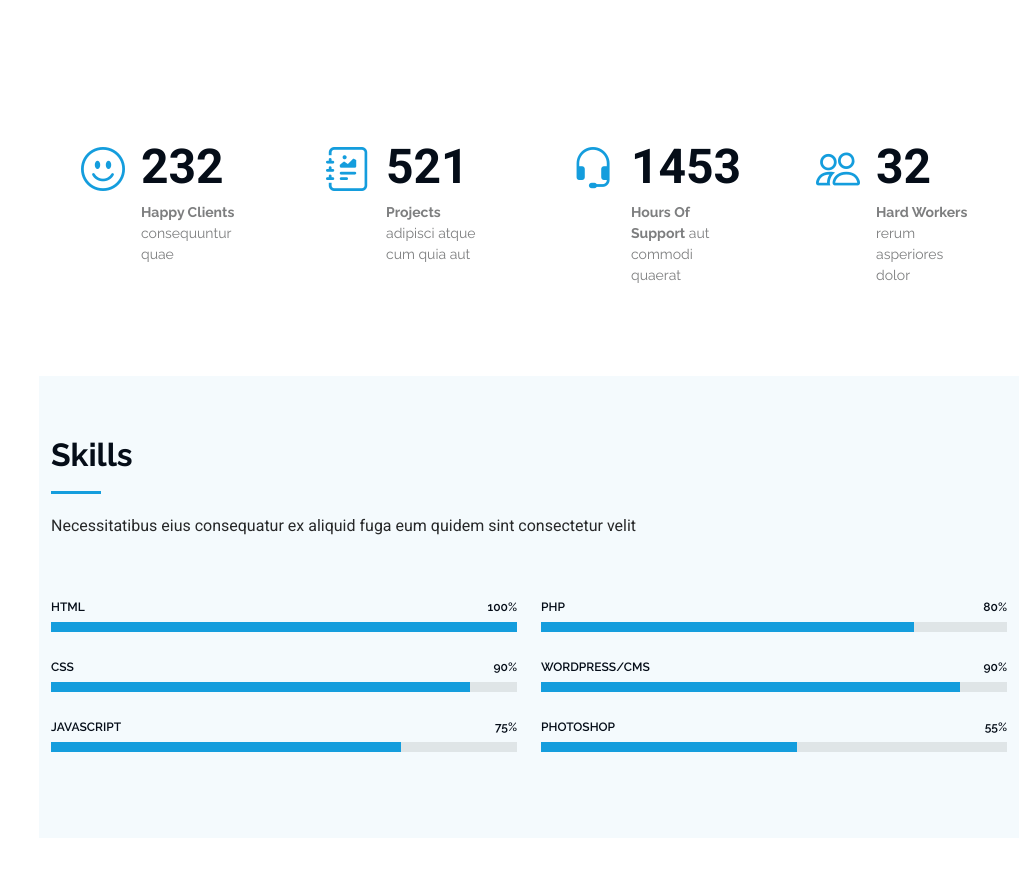
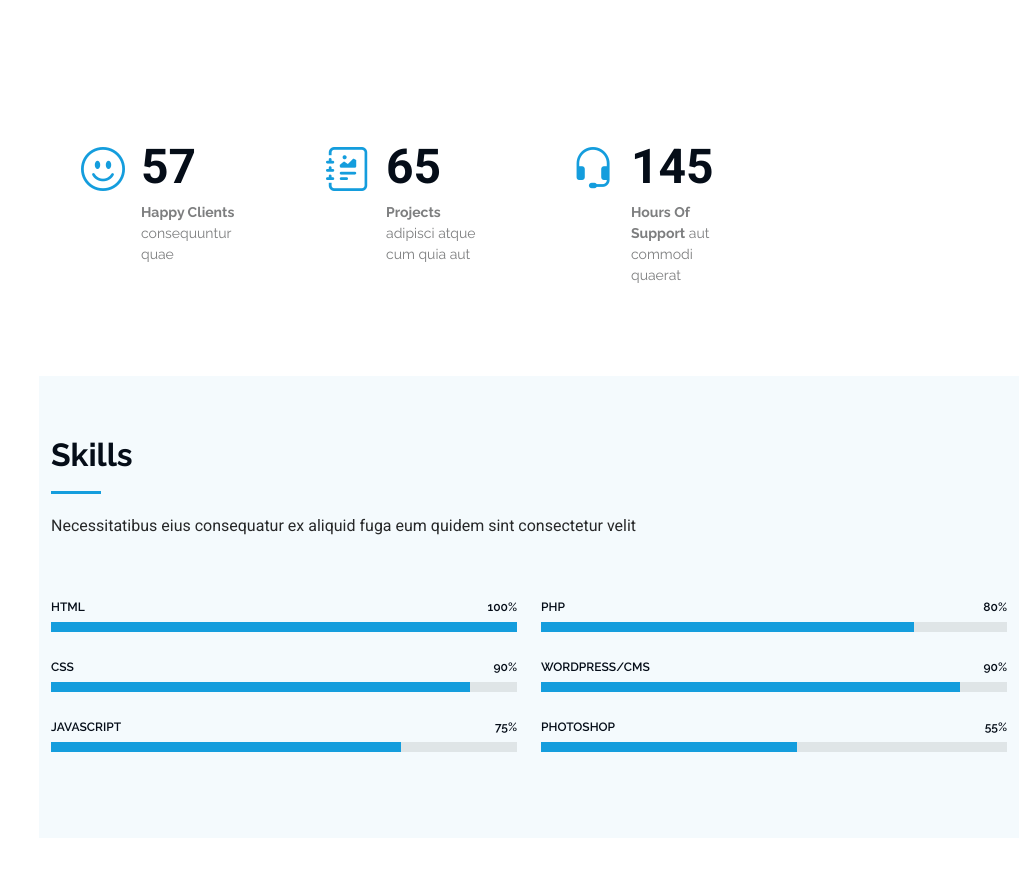
Before and after one commit to wasimulkarimniloy/Main, a plain HTML site: page index.html in a window 1280 px wide. Shown: the part 1376-2271 px from the top of the page, without its empty margins (261-1280 px from the left). Drawn offline with Linux system fonts and the light colour scheme.

Commit message:
Update index.html

```diff
--- a/index.html
+++ b/index.html
@@ -153,7 +153,7 @@
           <div class="col-lg-3 col-md-6">
             <div class="stats-item">
               <i class="bi bi-emoji-smile"></i>
-              <span data-purecounter-start="0" data-purecounter-end="232" data-purecounter-duration="1" class="purecounter"></span>
+              <span data-purecounter-start="0" data-purecounter-end="57" data-purecounter-duration="1" class="purecounter"></span>
               <p><strong>Happy Clients</strong> <span>consequuntur quae</span></p>
             </div>
           </div><!-- End Stats Item -->
@@ -161,7 +161,7 @@
           <div class="col-lg-3 col-md-6">
             <div class="stats-item">
               <i class="bi bi-journal-richtext"></i>
-              <span data-purecounter-start="0" data-purecounter-end="521" data-purecounter-duration="1" class="purecounter"></span>
+              <span data-purecounter-start="0" data-purecounter-end="65" data-purecounter-duration="1" class="purecounter"></span>
               <p><strong>Projects</strong> <span>adipisci atque cum quia aut</span></p>
             </div>
           </div><!-- End Stats Item -->
@@ -169,18 +169,12 @@
           <div class="col-lg-3 col-md-6">
             <div class="stats-item">
               <i class="bi bi-headset"></i>
-              <span data-purecounter-start="0" data-purecounter-end="1453" data-purecounter-duration="1" class="purecounter"></span>
+              <span data-purecounter-start="0" data-purecounter-end="145" data-purecounter-duration="1" class="purecounter"></span>
               <p><strong>Hours Of Support</strong> <span>aut commodi quaerat</span></p>
             </div>
           </div><!-- End Stats Item -->
 
-          <div class="col-lg-3 col-md-6">
-            <div class="stats-item">
-              <i class="bi bi-people"></i>
-              <span data-purecounter-start="0" data-purecounter-end="32" data-purecounter-duration="1" class="purecounter"></span>
-              <p><strong>Hard Workers</strong> <span>rerum asperiores dolor</span></p>
-            </div>
-          </div><!-- End Stats Item -->
+
 
         </div>
 
```
